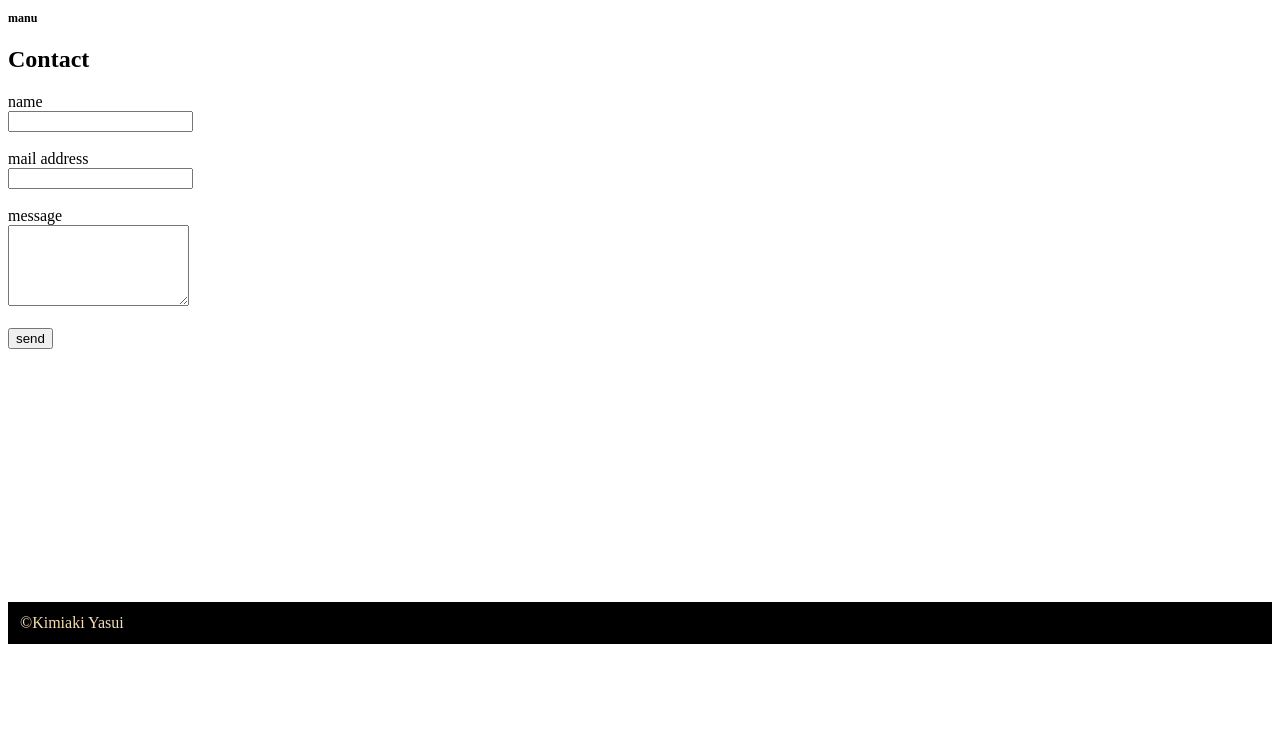
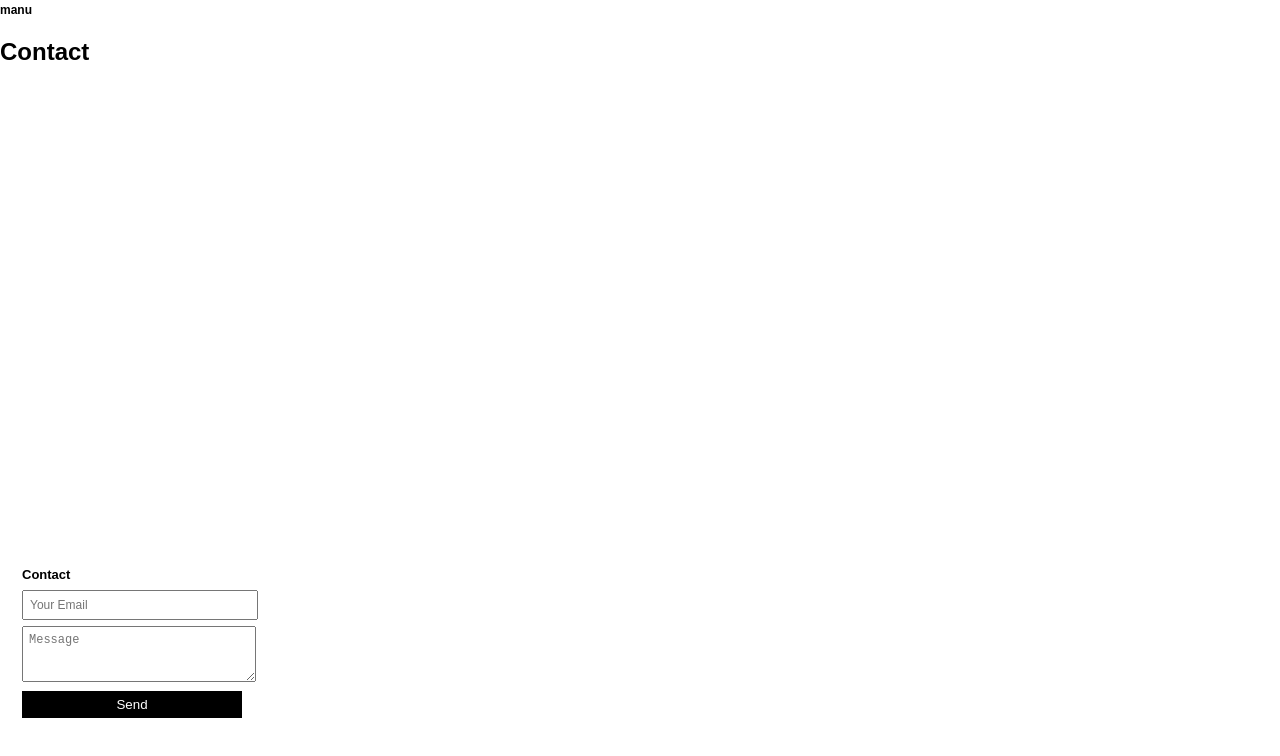
Before and after one commit to kimiakiyasui-2949/mysite-art3, a plain HTML site: page bio.html in a window 1280 px wide. Shown: the top 756 px of the page. Drawn offline with Linux system fonts and the light colour scheme.

Commit message:
Add files via upload

```diff
--- a/bio.html
+++ b/bio.html
@@ -3,35 +3,89 @@
 <head>
   <meta charset="utf-8" />
   <meta name="viewport" content="width=device-width, initial-scale=1" />
-  <a href="manu.html"class="text">manu</a>
   <title>Intro → Menu (改訂版)</title>
-  <h2>Contact</h2>
 
+  <style>
+    body{
+      margin:0;
+      font-family: Arial, sans-serif;
+    }
 
-<form action="mailto:あなたのGmailアドレス@gmail.com" method="POST" enctype="text/plain">
-  <label>name</label><br>
-  <input type="text" name="name" required><br><br>
-
-  <label>mail address</label><br>
-  <input type="email" name="email" required><br><br>
-
-  <label>message</label><br>
-  <textarea name="message" rows="5" required></textarea><br><br>
-
-  <button type="submit">send</button>
-</form>
-<Footer>©Kimiaki Yasui</Footer>
-<style>
     .text{
       text-decoration: none;
       color: black;
       font-weight: bold;
       font-size: 12px;
     }
+
     footer{
-      margin-top: 20%;
+      margin-top: 130%;
       background-color: black;
       color: wheat;
       padding: 12px;
+      text-align: center;
+    }
+
+    /* ===== 左下固定フォーム ===== */
+    .contact-form{
+      position: fixed;
+      left: 10px;
+      bottom: 70px;
+      background: #fff;
+      padding: 12px;
+      width: 220px;
+
+      font-size: 12px;
+    }
+
+    .contact-form h3{
+      margin: 0 0 8px;
+      font-size: 13px;
+    }
+
+    .contact-form input,
+    .contact-form textarea{
+      width: 100%;
+      margin-bottom: 6px;
+      padding: 6px;
+      font-size: 12px;
+    }
+
+    .contact-form button{
+      width: 100%;
+      padding: 6px;
+      background: black;
+      color: white;
+      border: none;
+      cursor: pointer;
+    }
+
+    .contact-form button:hover{
+      opacity: 0.8;
     }
   </style>
+</head>
+
+<body>
+
+<a href="manu.html" class="text">manu</a>
+<h2>Contact</h2>
+
+<!-- ===== 左下フォーム ===== -->
+<form
+  class="contact-form"
+  action="https://formspree.io/f/xxxxabcd"
+  method="POST"
+>
+  <h3>Contact</h3>
+
+  <input type="email" name="email" placeholder="Your Email" required>
+  <textarea name="message" rows="3" placeholder="Message" required></textarea>
+
+  <button type="submit">Send</button>
+</form>
+
+<footer>©Kimiaki Yasui</footer>
+
+</body>
+</html>
```
Also changed, not shown: beuty.html (+1 -1 lines), index.html (+10 -1 lines), manu.html (+23 -1 lines), beach.jpg, london.jpg (added). Lines whose indentation alone changed are shown as unchanged.
